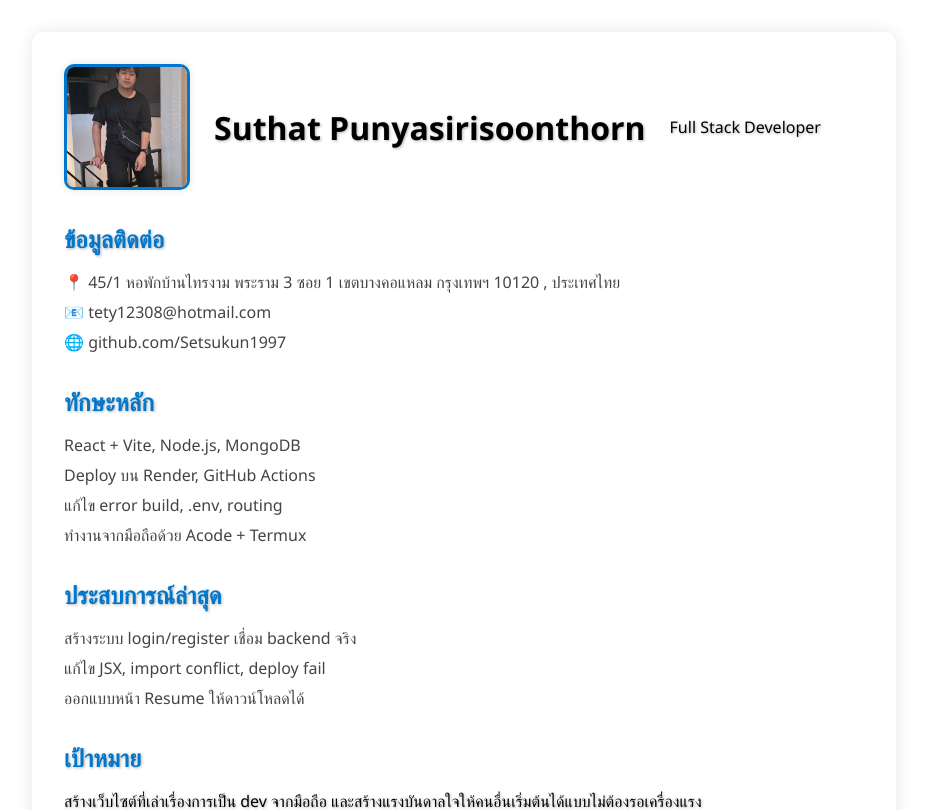
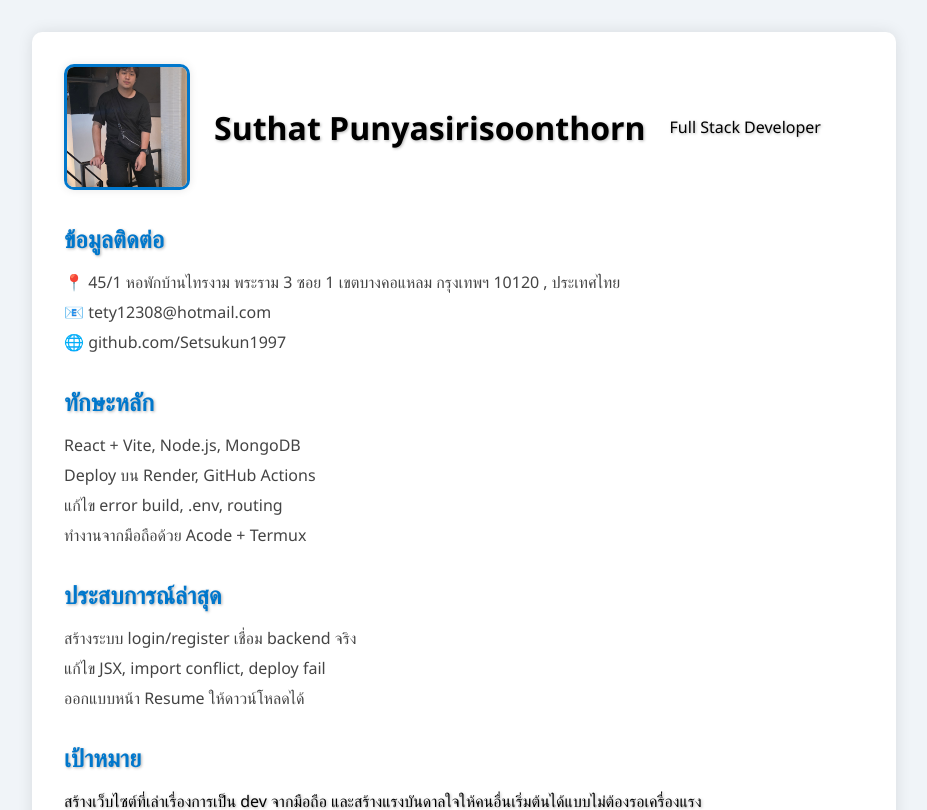
Before and after one commit to Setsukun1997/Setsukun-on-website, a React (Vite) app in the folder Frontend/: page /resume in a window 1280 px wide. Shown: the top 810 px of the page, without its empty margins (176-1103 px from the left). Built offline with nearby package versions, Linux system fonts and the light colour scheme.

Commit message:
Update Resume.css

```diff
--- a/Frontend/src/pages/Resume.css
+++ b/Frontend/src/pages/Resume.css
@@ -1,3 +1,9 @@
+body {
+  background-color: #f0f4f8;
+  margin: 0;
+  padding: 0;
+}
+
 .resume-container {
   max-width: 800px;
   margin: 2rem auto;
```
